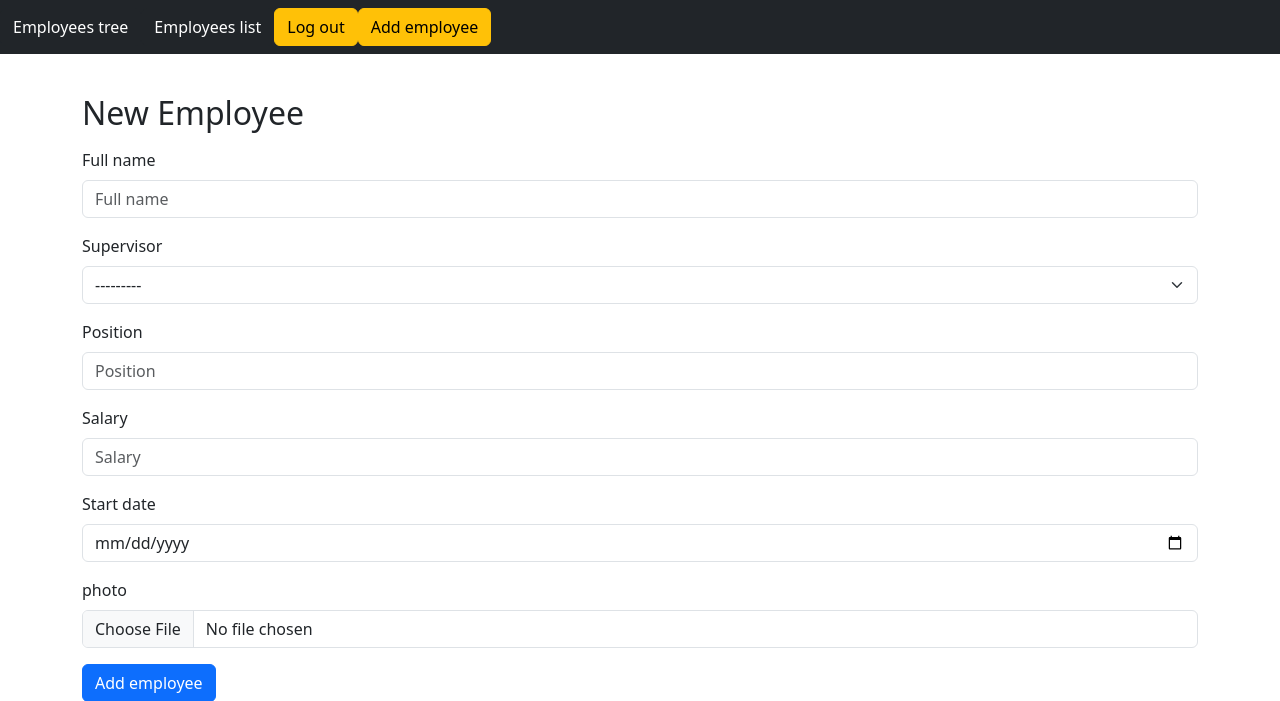
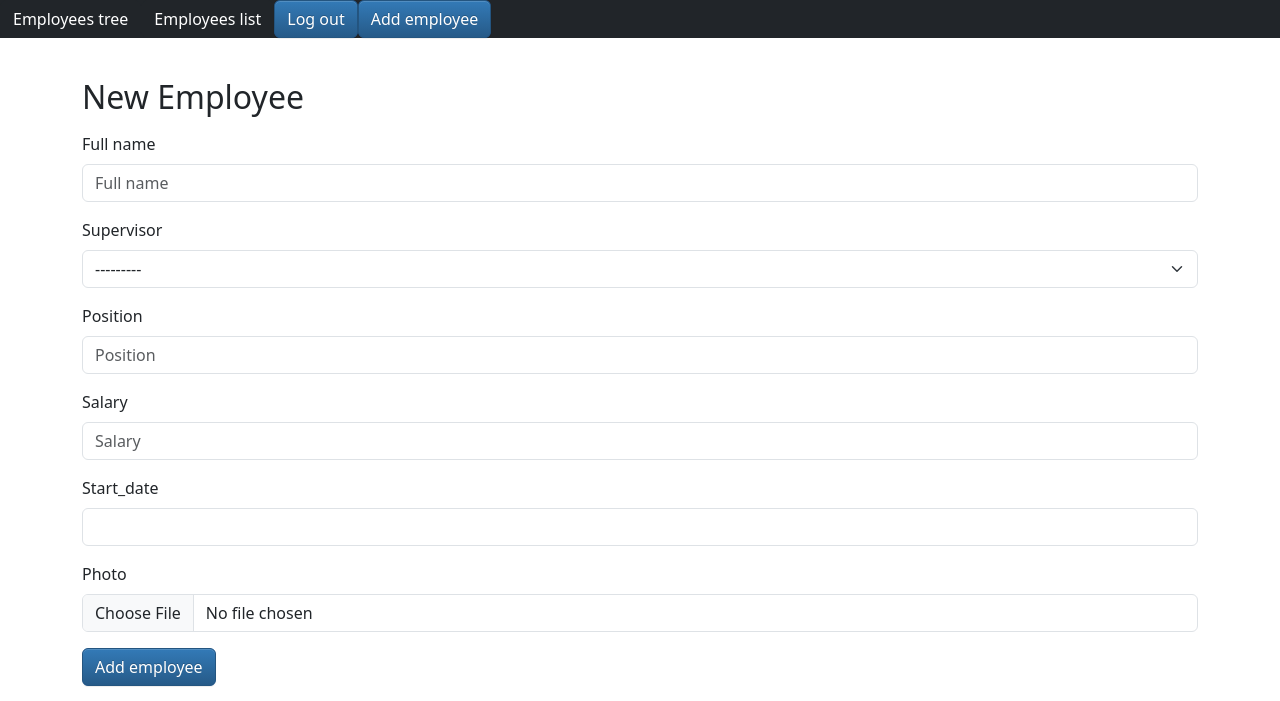
Before and after one commit to AleksandrKosmylev/abz_test_task, a Django app: page /create/ in a window 1280 px wide. Shown: the top 701 px of the page. Run offline with Django 5.2, Linux system fonts and the light colour scheme; the visitor is signed in with stand-in values (Sample User, id 1); data that the repository does not hold is empty; some libraries are stand-ins or nearby versions.

Commit message:
refactoring

```diff
--- a/employees/forms.py
+++ b/employees/forms.py
@@ -3,10 +3,7 @@ from employees.models import Employees
 
 
 class EmployeesForm(forms.ModelForm):
-    start_date = forms.DateField(
-        widget=forms.DateInput(attrs={"type": "date"})
-    )
-    photo = forms.ImageField(label="photo")
+
 
     class Meta:
         model = Employees
--- a/employees/templates/filter.html
+++ b/employees/templates/filter.html
@@ -59,6 +59,7 @@
     {{form}}
     <input class="btn btn-dark" type="submit"  value="Sort">
 </form>
+
 <br>
 
 <div class="container-fluid ">
--- a/employees/templates/filter_form.html
+++ b/employees/templates/filter_form.html
@@ -2,7 +2,7 @@
 <div class="card mb-3">
     <div class="card-body bg-light">
         <form method="get" class="form-inline center">
-            {% bootstrap_form filter.form %}
+            {% bootstrap_form filter.form%}
             <input class="btn btn-primary m-3" type="submit" value="Filter"/>
         </form>
     </div>
--- a/employees/templates/layout.html
+++ b/employees/templates/layout.html
@@ -6,28 +6,32 @@
 <html lang="en">
 <head>
    <meta charset="utf-8">
-  <link href="https://getbootstrap.com/2.0.2/assets/css/bootstrap.css" rel="stylesheet" type="text/css">
+  <link href="https://cdnjs.cloudflare.com/ajax/libs/twitter-bootstrap/3.4.1/css/bootstrap-theme.css" rel="stylesheet" type="text/css">
   <link rel="stylesheet" href="{% static 'django_table_sort.css' %}"/>
   <link rel="stylesheet" href="https://cdnjs.cloudflare.com/ajax/libs/font-awesome/6.1.2/css/all.min.css" integrity="sha512-1sCRPdkRXhBV2PBLUdRb4tMg1w2YPf37qatUFeS7zlBy7jJI8Lf4VHwWfZZfpXtYSLy85pkm9GaYVYMfw5BC1A==" crossorigin="anonymous" referrerpolicy="no-referrer" />
  <title>Employees</title>
 </head>
 <body>
 
-    <nav class="navbar navbar-expand-lg navbar-dark bg-dark">
-        <a href="/" class="btn btn-dark">Employees tree</a>
+    <nav class="navbar-collapse navbar-expand-lg navbar-dark bg-dark">
+      <ul class="nav ">
+        <li><a href="/" class="btn btn-dark">Employees tree</a></li>
 
         {% if user.is_authenticated %}
-          <a href="{% url 'employees' %}" class="btn btn-dark">Employees list</a>
+           <li><a href="{% url 'employees' %}" class="btn btn-dark">Employees list</a></li>
 
-          <form action="{% url 'logout' %}" method="post">
-            {% csrf_token %}
-            <input type="submit" class="btn btn-warning" value="Log out"/>
-          </form>
-          <a href="{% url 'employee_create' %}" class="btn btn-warning" >Add employee</a>
+           <li>
+              <form action="{% url 'logout' %}" method="post">
+              {% csrf_token %}
+              <input type="submit" class="btn btn-primary" value="Log out"/>
+             </form>
+           </li>
+          <li><a href="{% url 'employee_create' %}" class="btn btn-primary" >Add employee</a></li>
         {% else %}
-          <a href="{% url 'login' %}" class="btn btn-warning" >Login</a>
-          <a href="{% url 'register' %}" class="btn btn-warning">Register</a>
+           <li><a href="{% url 'login' %}" class="btn btn-primary" >Login</a></li>
+        <li><a href="{% url 'register' %}" class="btn btn-primary">Register</a></li>
         {% endif %}
+        </ul>
     </nav>
 
   <br>
--- a/employees_catalog/settings.py
+++ b/employees_catalog/settings.py
@@ -49,6 +49,7 @@ INSTALLED_APPS = [
 ]
 
 MIDDLEWARE = [
+    'django.middleware.locale.LocaleMiddleware',
     'django.middleware.security.SecurityMiddleware',
     'django.contrib.sessions.middleware.SessionMiddleware',
     'django.middleware.common.CommonMiddleware',
@@ -118,6 +119,8 @@ TIME_ZONE = 'UTC'
 
 USE_I18N = True
 
+USE_L10N = True
+
 USE_TZ = True
 
 
```
